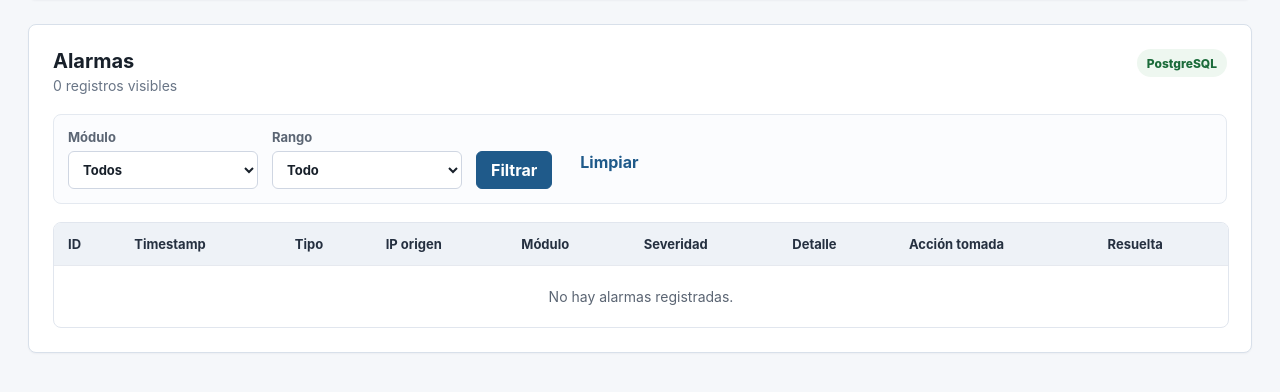
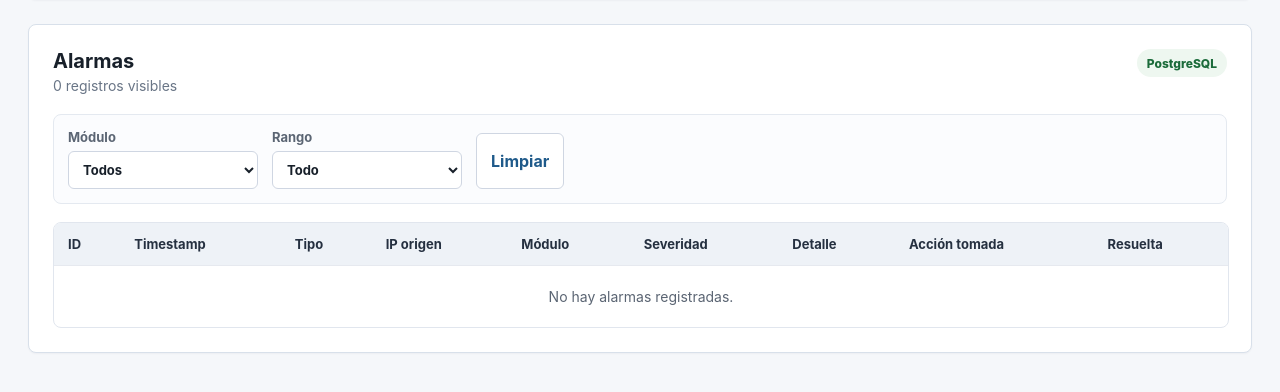
Before and after one commit to LucasFadul/SO2_TP, a FastAPI app: page / in a window 1280 px wide. Shown: the part 121-513 px from the top of the page. Run offline with FastAPI, Linux system fonts and the light colour scheme.

Commit message:
Filtrado automatico (dashboard)

```diff
--- a/web/static/styles.css
+++ b/web/static/styles.css
@@ -173,7 +173,6 @@ body {
   font: inherit;
 }
 
-.filters button,
 .clear-link {
   min-height: 38px;
   padding: 8px 14px;
@@ -181,17 +180,11 @@ body {
   font: inherit;
 }
 
-.filters button {
-  border: 1px solid #1f5a8a;
-  background: #1f5a8a;
-  color: #ffffff;
-  cursor: pointer;
-  font-weight: 650;
-}
-
 .clear-link {
   display: inline-flex;
   align-items: center;
+  border: 1px solid #cfd6e2;
+  background: #ffffff;
   color: #1f5a8a;
   text-decoration: none;
   font-weight: 650;
@@ -507,7 +500,6 @@ tbody tr:last-child td {
     width: 100%;
   }
 
-  .filters button,
   .clear-link {
     width: 100%;
     justify-content: center;
--- a/web/templates/dashboard.html
+++ b/web/templates/dashboard.html
@@ -31,10 +31,10 @@
         <p class="error">No se pudo leer PostgreSQL: {{ db_error }}</p>
         {% endif %}
         <div class="toolbar">
-          <form class="filters" method="get">
+          <form class="filters" method="get" id="alarm-filters">
             <label>
               <span>Módulo</span>
-              <select name="modulo">
+              <select name="modulo" onchange="this.form.submit()">
                 <option value="" {% if not selected_module %}selected{% endif %}>Todos</option>
                 {% for module in module_options %}
                 <option value="{{ module }}" {% if selected_module == module %}selected{% endif %}>{{ module }}</option>
@@ -43,13 +43,12 @@
             </label>
             <label>
               <span>Rango</span>
-              <select name="rango">
+              <select name="rango" onchange="this.form.submit()">
                 {% for value, label in range_options.items() %}
                 <option value="{{ value }}" {% if selected_range == value %}selected{% endif %}>{{ label }}</option>
                 {% endfor %}
               </select>
             </label>
-            <button type="submit">Filtrar</button>
             <a class="clear-link" href="/">Limpiar</a>
           </form>
         </div>
```
